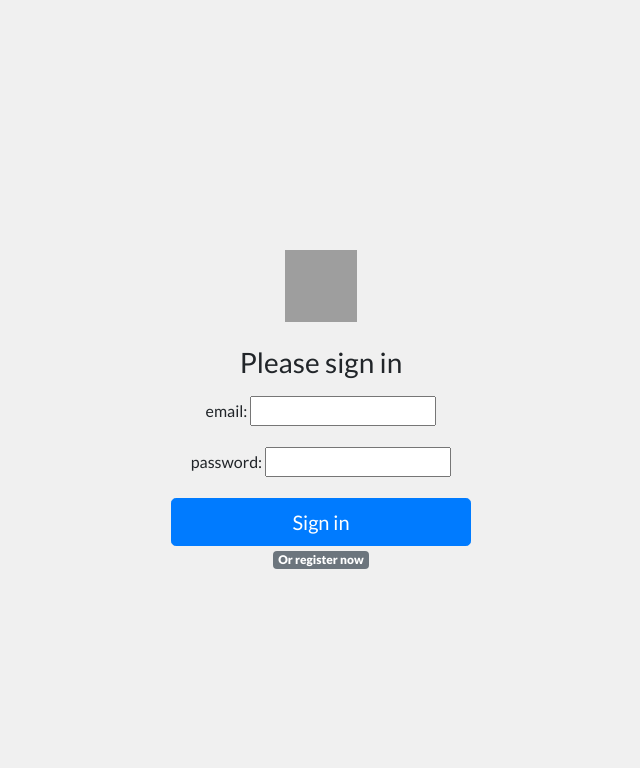
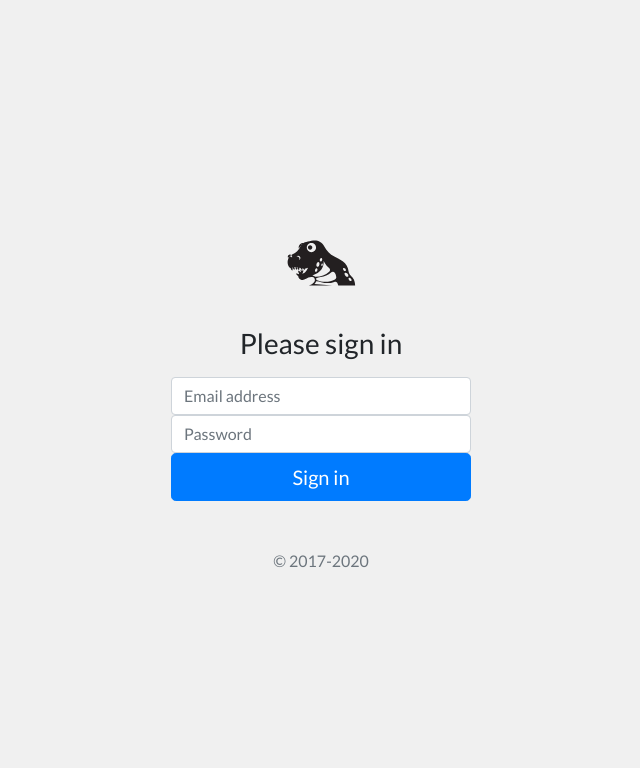
Before and after one commit to Warfnir/votenger, a Django app: page /login in a window 1280 px wide. Shown: the part 230-998 px from the top of the page, without its empty margins (319-959 px from the left). Run offline with Django 3.2, Linux system fonts and the light colour scheme; parts of the project's set-up code (start-up, migrations or seed data) failed here and were passed over; some libraries are stand-ins or nearby versions; grey boxes are pictures that could not be loaded.

Commit message:
installed widget tweaks, working login page

```diff
--- a/webapp/static/css/style.css
+++ b/webapp/static/css/style.css
@@ -1,6 +1,8 @@
 body {
     background-color: #F0F0F0;
     font-family: 'Lato', sans-serif;
+    width: 100%;
+    height: 100%;
 }
 
 .center-container {
--- a/webapp/voter/forms.py
+++ b/webapp/voter/forms.py
@@ -51,5 +51,5 @@ class UserChangeForm(forms.ModelForm):
 
 
 class LoginForm(forms.Form):
-    email = forms.EmailField(max_length=30, label='email')
-    password = forms.CharField(max_length=30, widget=forms.PasswordInput(), label='password')
+    email = forms.EmailField(max_length=30, label='Email address')
+    password = forms.CharField(max_length=30, widget=forms.PasswordInput(), label='Password')
--- a/webapp/voter/templates/voter/login.html
+++ b/webapp/voter/templates/voter/login.html
@@ -1,20 +1,18 @@
 {% extends 'voter/base.html' %}
+{% load widget_tweaks %}
+{% load static %}
 {% block main %}
-<!-- <form action="{% url  'login' %}" method="post">
-
-        {{login_form.as_p}}
-        <input type="submit" value="Login">
-    </form> -->
 <div class="center-container">
     <div class="text-center" style="width: 100%;">
-        <form class="form-signin">
+        <form class="form-signin" action="{% url 'login' %}" method="POST">
             {% csrf_token %}
-            <img class="mb-4" src="/docs/4.5/assets/brand/bootstrap-solid.svg" alt="" width="72" height="72">
+            <img class="mb-4" src="{% static 'images/logo.svg' %}" alt="" width="72" height="72">
             <h1 class="h3 mb-3 font-weight-normal">Please sign in</h1>
-            {{login_form.as_p}}
-
+            {% for field in login_form %}
+            {% render_field field class="form-control" placeholder=field.label %}
+            {% endfor %}
             <button class="btn btn-lg btn-primary btn-block" type="submit">Sign in</button>
-            <a href="#" class="badge badge-secondary">Or register now</a>
+            <p class="mt-5 mb-3 text-muted">&copy; 2017-2020</p>
         </form>
     </div>
 </div>
--- a/webapp/webapp/settings.py
+++ b/webapp/webapp/settings.py
@@ -42,6 +42,7 @@ INSTALLED_APPS = [
     'django.contrib.messages',
     'django.contrib.staticfiles',
 
+    'widget_tweaks',
     'voter',
 ]
 
```
Also changed, not shown: webapp/static/images/logo.svg (added).
